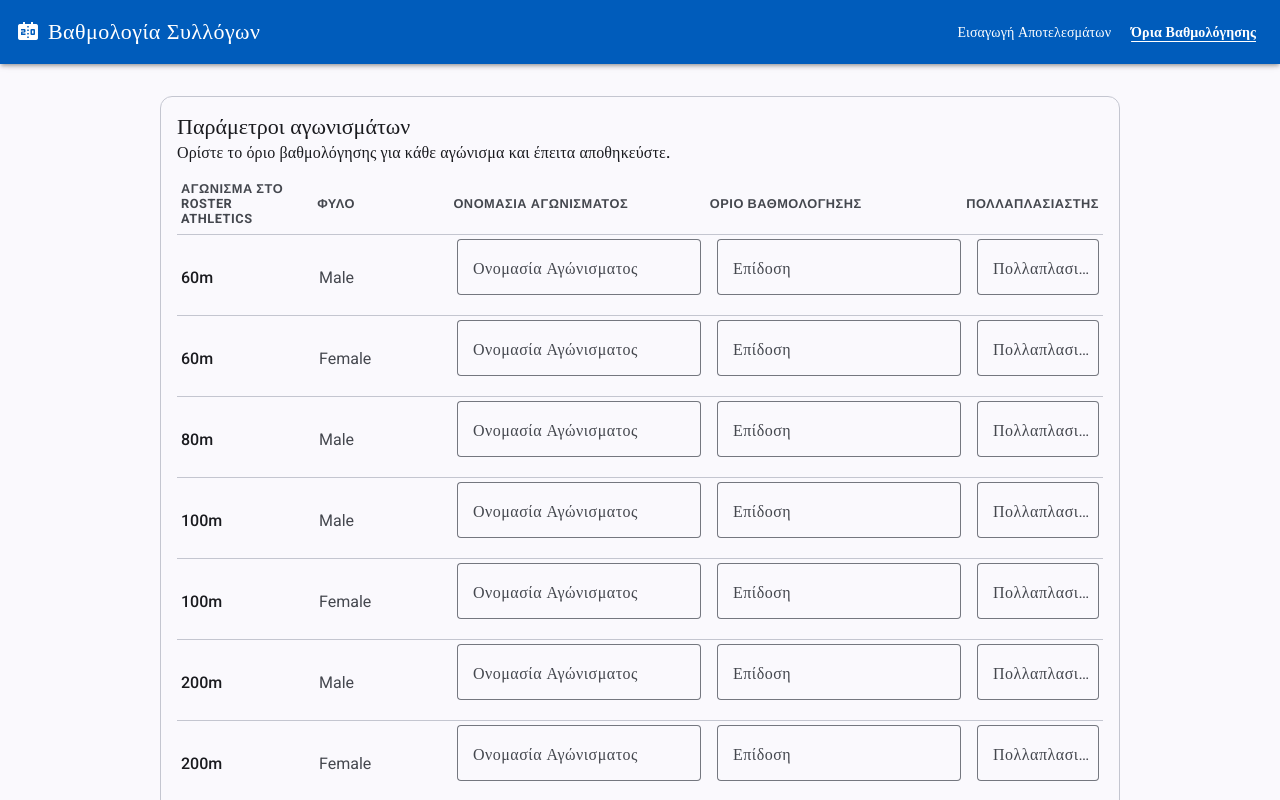
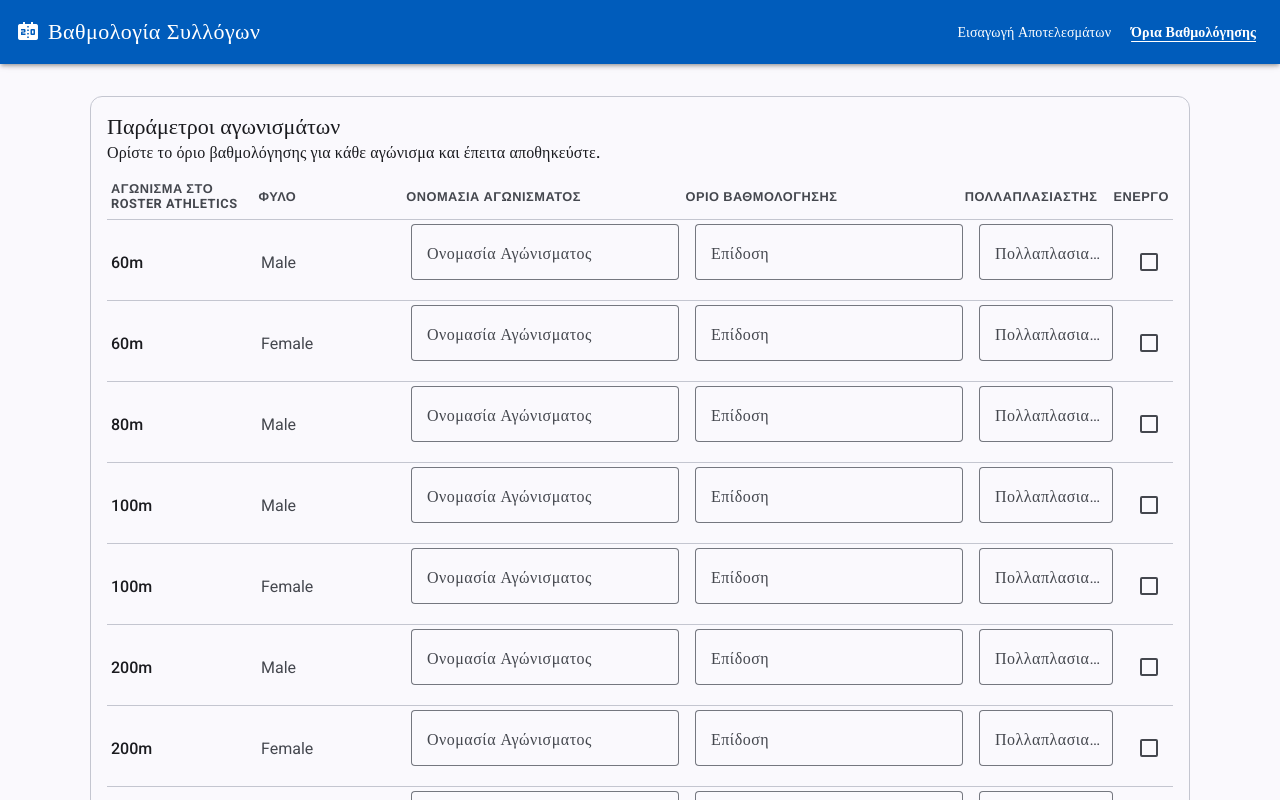
Before and after one commit to dimitrios1988/clubs-scoring, an Angular app: page /event-parameters in a window 1280 px wide. Built offline with nearby package versions, Linux system fonts and the light colour scheme.

Commit message:
feat: add active status to event parameters and update related logic in event handling

```diff
--- a/electron/main.ts
+++ b/electron/main.ts
@@ -15,11 +15,12 @@ const DEV_SERVER_URL = 'http://localhost:4200';
 
 let mainWindow: BrowserWindow | null = null;
 
-/** The parameters stored for a single event (Name, Performance, Multiplied By). */
+/** The parameters stored for a single event (Name, Performance, Multiplied By, Active). */
 interface EventParameter {
   name: string;
   performance: string;
   multipliedBy: number | null;
+  active: boolean;
 }
 
 /** Path to the JSON file that stores per-event parameters. */
--- a/src/app/core/electron-api.ts
+++ b/src/app/core/electron-api.ts
@@ -11,6 +11,8 @@ export interface EventParameter {
   performance: string;
   /** Numeric multiplier; null when the field is left blank. */
   multipliedBy: number | null;
+  /** Whether the event participates in import/scoring. */
+  active: boolean;
 }
 
 /** Persistence channels for the Event Parameters screen. */
--- a/src/app/core/event-parameters.service.ts
+++ b/src/app/core/event-parameters.service.ts
@@ -15,6 +15,7 @@ function normalize(parsed: unknown): Record<string, EventParameter> {
         name: typeof entry.name === 'string' ? entry.name : '',
         performance: typeof entry.performance === 'string' ? entry.performance : '',
         multipliedBy: typeof entry.multipliedBy === 'number' ? entry.multipliedBy : null,
+        active: entry.active === true,
       };
     }
   }
--- a/src/app/event-parameters/event-parameters.html
+++ b/src/app/event-parameters/event-parameters.html
@@ -14,6 +14,7 @@
         <span role="columnheader">Ονομασία Αγώνισματος</span>
         <span role="columnheader">Όριο Βαθμολόγησης</span>
         <span role="columnheader">Πολλαπλασιαστής</span>
+        <span role="columnheader">Ενεργό</span>
       </div>
 
       @for (row of rows; track row.key) {
@@ -34,11 +35,17 @@
             <input
               matInput
               type="text"
+              #perf="ngModel"
               [ngModel]="performanceFor(row.key)"
               (ngModelChange)="setPerformance(row.key, $event)"
               [pattern]="row.validationRegex"
+              [required]="activeFor(row.key)"
             />
-            <mat-error>Μη έγκυρη μορφή για αυτό το αγώνισμα.</mat-error>
+            @if (perf.hasError('required')) {
+              <mat-error>Η επίδοση είναι υποχρεωτική για ενεργά αγωνίσματα.</mat-error>
+            } @else {
+              <mat-error>Μη έγκυρη μορφή για αυτό το αγώνισμα.</mat-error>
+            }
           </mat-form-field>
           <mat-form-field appearance="outline" class="params-table__field" role="cell">
             <mat-label>Πολλαπλασιαστής</mat-label>
@@ -49,6 +56,12 @@
               (input)="onMultipliedByInput(row.key, $event)"
             />
           </mat-form-field>
+          <mat-checkbox
+            class="params-table__checkbox"
+            role="cell"
+            [checked]="activeFor(row.key)"
+            (change)="onActiveChange(row.key, $event.checked)"
+          />
         </div>
       }
     </div>
--- a/src/app/event-parameters/event-parameters.scss
+++ b/src/app/event-parameters/event-parameters.scss
@@ -9,7 +9,7 @@
 
 .params-card {
   width: 100%;
-  max-width: 960px;
+  max-width: 1100px;
 
   &__content {
     padding-top: 1rem;
@@ -28,7 +28,7 @@
   &__head,
   &__row {
     display: grid;
-    grid-template-columns: 1fr 1fr 2fr 2fr 1fr;
+    grid-template-columns: 1fr 1fr 2fr 2fr 1fr auto;
     gap: 1rem;
     align-items: center;
   }
@@ -59,4 +59,8 @@
   &__field {
     width: 100%;
   }
+
+  &__checkbox {
+    justify-self: center;
+  }
 }
--- a/src/app/event-parameters/event-parameters.ts
+++ b/src/app/event-parameters/event-parameters.ts
@@ -4,6 +4,7 @@ import { MatCardModule } from '@angular/material/card';
 import { MatFormFieldModule } from '@angular/material/form-field';
 import { MatInputModule } from '@angular/material/input';
 import { MatButtonModule } from '@angular/material/button';
+import { MatCheckboxModule } from '@angular/material/checkbox';
 import { MatIconModule } from '@angular/material/icon';
 import { MatSnackBar } from '@angular/material/snack-bar';
 
@@ -37,6 +38,7 @@ function eventKey(eventCode: string, eventGender: string): string {
     MatFormFieldModule,
     MatInputModule,
     MatButtonModule,
+    MatCheckboxModule,
     MatIconModule,
   ],
   templateUrl: './event-parameters.html',
@@ -82,7 +84,7 @@ export class EventParameters {
   }
 
   private paramsFor(key: string): EventParameter {
-    return this.values()[key] ?? { name: '', performance: '', multipliedBy: null };
+    return this.values()[key] ?? { name: '', performance: '', multipliedBy: null, active: false };
   }
 
   protected onFieldInput(key: string, field: 'name', event: Event): void {
@@ -106,6 +108,22 @@ export class EventParameters {
     return value !== '' && row.validationPattern !== null && !row.validationPattern.test(value);
   }
 
+  /** True when the event is active but no performance value has been entered. */
+  protected performanceMissing(row: EventRow): boolean {
+    return this.activeFor(row.key) && this.performanceFor(row.key) === '';
+  }
+
+  protected activeFor(key: string): boolean {
+    return this.values()[key]?.active ?? false;
+  }
+
+  protected onActiveChange(key: string, active: boolean): void {
+    this.values.update((current) => ({
+      ...current,
+      [key]: { ...this.paramsFor(key), active },
+    }));
+  }
+
   protected onMultipliedByInput(key: string, event: Event): void {
     const raw = (event.target as HTMLInputElement).value;
     const multipliedBy = raw === '' ? null : Number(raw);
@@ -116,10 +134,12 @@ export class EventParameters {
   }
 
   protected async save(): Promise<void> {
-    const invalidCount = this.rows.filter((row) => this.performanceInvalid(row)).length;
+    const invalidCount = this.rows.filter(
+      (row) => this.performanceInvalid(row) || this.performanceMissing(row),
+    ).length;
     if (invalidCount > 0) {
       this.snackBar.open(
-        `Διορθώστε ${invalidCount} μη έγκυρη(ες) τιμή(ές) επίδοσης πριν την αποθήκευση.`,
+        `Διορθώστε ή συμπληρώστε ${invalidCount} τιμή(ές) επίδοσης πριν την αποθήκευση.`,
         'Κλείσιμο',
         { duration: 5000 },
       );
```
Also changed, not shown: electron/preload.ts (+8 -2 lines).
